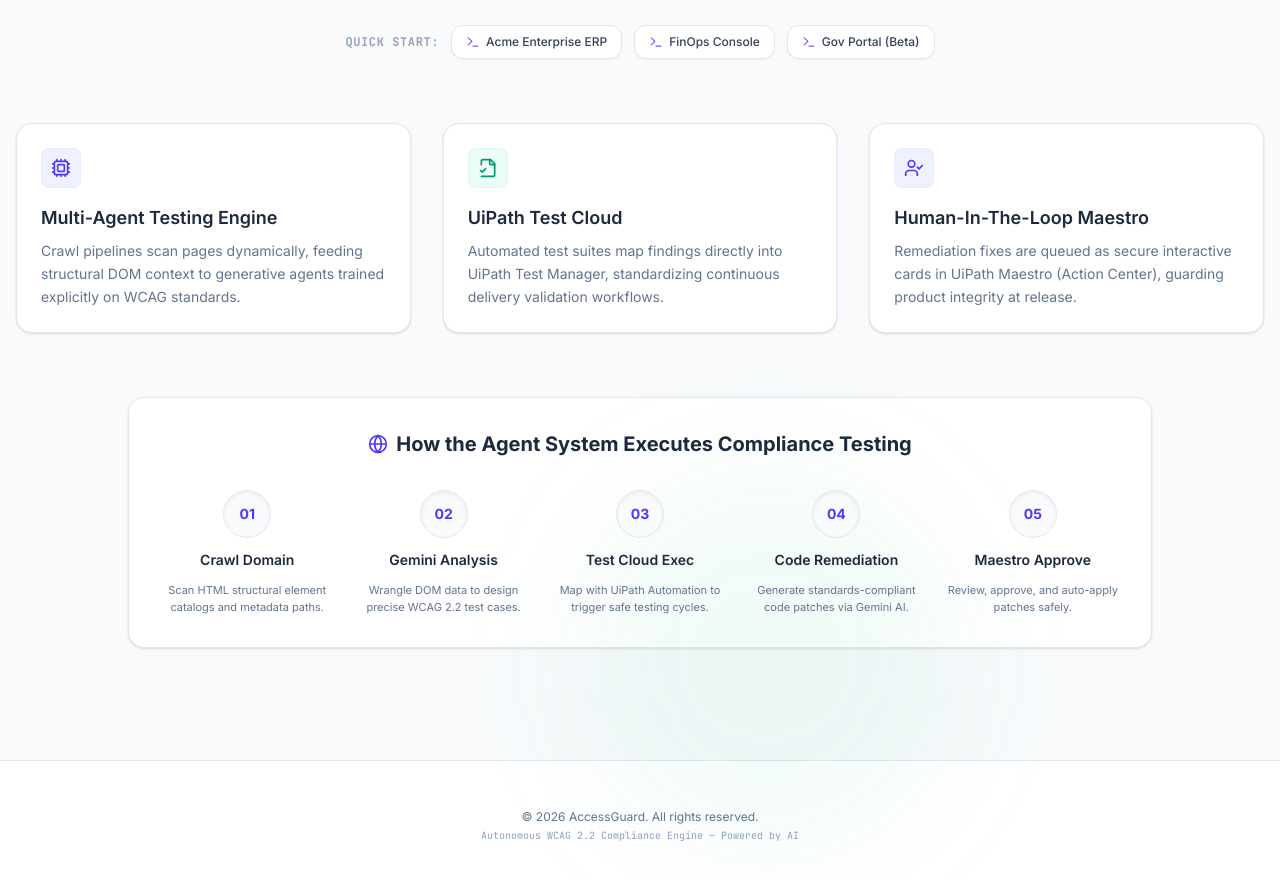
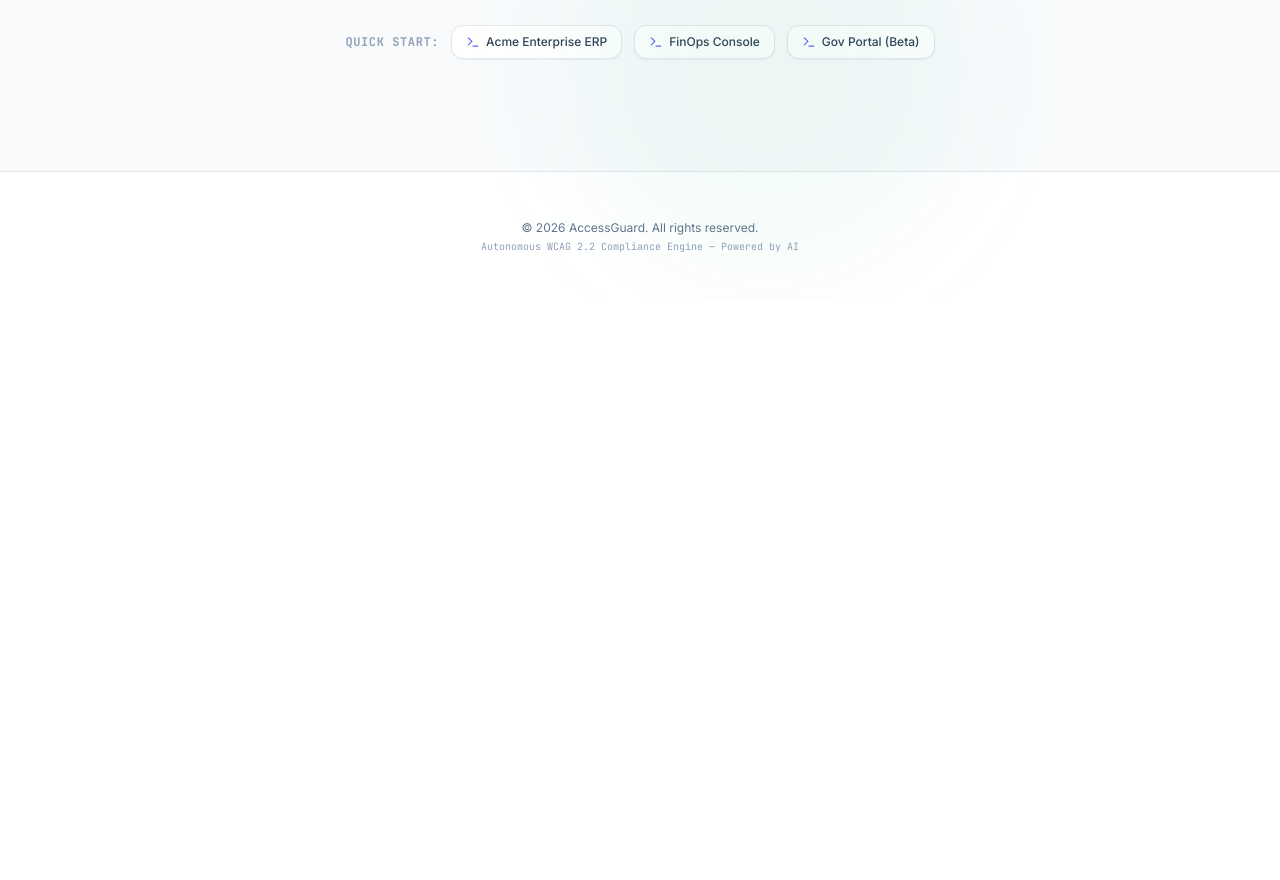
Before and after one commit to subhashdoc234xyz/accessguard, a React (Vite) app: page / in a window 1280 px wide. Shown: the part 500-1380 px from the top of the page. After the commit the page ends 801 px from the top, so only its background shows below. Built offline with nearby package versions, Linux system fonts and the light colour scheme.

Commit message:
Remove feature cards and steps sections from landing page

```diff
--- a/src/App.tsx
+++ b/src/App.tsx
@@ -268,64 +268,7 @@
               </div>
             </div>
 
-            {/* Core Architecture Overview */}
-            <div className="grid grid-cols-1 md:grid-cols-3 gap-8">
-              <div className="p-6 bg-white border border-slate-200 rounded-2xl hover:shadow-md hover:border-slate-300/80 transition-all duration-300 shadow-sm">
-                <div className="w-10 h-10 rounded-lg bg-indigo-50 border border-indigo-100/60 flex items-center justify-center mb-4">
-                  <Cpu className="w-5 h-5 text-indigo-600" />
-                </div>
-                <h3 className="text-lg font-semibold text-slate-800 mb-2">Multi-Agent Testing Engine</h3>
-                <p className="text-slate-500 text-sm leading-relaxed">
-                  Crawl pipelines scan pages dynamically, feeding structural DOM context to generative agents trained explicitly on WCAG standards.
-                </p>
-              </div>
 
-              <div className="p-6 bg-white border border-slate-200 rounded-2xl hover:shadow-md hover:border-slate-300/80 transition-all duration-300 shadow-sm">
-                <div className="w-10 h-10 rounded-lg bg-emerald-550/10 bg-emerald-50 border border-emerald-100/60 flex items-center justify-center mb-4">
-                  <FileCheck2 className="w-5 h-5 text-emerald-600" />
-                </div>
-                <h3 className="text-lg font-semibold text-slate-800 mb-2">UiPath Test Cloud</h3>
-                <p className="text-slate-500 text-sm leading-relaxed">
-                  Automated test suites map findings directly into UiPath Test Manager, standardizing continuous delivery validation workflows.
-                </p>
-              </div>
-
-              <div className="p-6 bg-white border border-slate-200 rounded-2xl hover:shadow-md hover:border-slate-300/80 transition-all duration-300 shadow-sm">
-                <div className="w-10 h-10 rounded-lg bg-indigo-50 border border-indigo-100/60 flex items-center justify-center mb-4">
-                  <UserCheck className="w-5 h-5 text-indigo-600" />
-                </div>
-                <h3 className="text-lg font-semibold text-slate-800 mb-2">Human-In-The-Loop Maestro</h3>
-                <p className="text-slate-500 text-sm leading-relaxed">
-                  Remediation fixes are queued as secure interactive cards in UiPath Maestro (Action Center), guarding product integrity at release.
-                </p>
-              </div>
-            </div>
-
-            {/* Step-by-Step Interactive Timeline */}
-            <div className="p-8 bg-white border border-slate-200 rounded-2xl max-w-5xl mx-auto shadow-sm">
-              <h2 className="text-xl font-bold text-slate-850 mb-8 text-center flex items-center justify-center gap-2">
-                <Globe className="w-5 h-5 text-indigo-600" />
-                How the Agent System Executes Compliance Testing
-              </h2>
-
-              <div className="grid grid-cols-1 md:grid-cols-5 gap-6 text-center">
-                {[
-                  { num: "01", title: "Crawl Domain", desc: "Scan HTML structural element catalogs and metadata paths." },
-                  { num: "02", title: "Gemini Analysis", desc: "Wrangle DOM data to design precise WCAG 2.2 test cases." },
-                  { num: "03", title: "Test Cloud Exec", desc: "Map with UiPath Automation to trigger safe testing cycles." },
-                  { num: "04", title: "Code Remediation", desc: "Generate standards-compliant code patches via Gemini AI." },
-                  { num: "05", title: "Maestro Approve", desc: "Review, approve, and auto-apply patches safely." },
-                ].map((step, idx) => (
-                  <div key={idx} className="space-y-3 relative">
-                    <div className="w-12 h-12 rounded-full border border-slate-200 bg-slate-50 flex items-center justify-center text-indigo-600 font-bold text-sm mx-auto shadow-inner">
-                      {step.num}
-                    </div>
-                    <h3 className="text-sm font-semibold text-slate-800">{step.title}</h3>
-                    <p className="text-[11px] text-slate-500 leading-normal">{step.desc}</p>
-                  </div>
-                ))}
-              </div>
-            </div>
           </motion.div>
         )}
 
```
